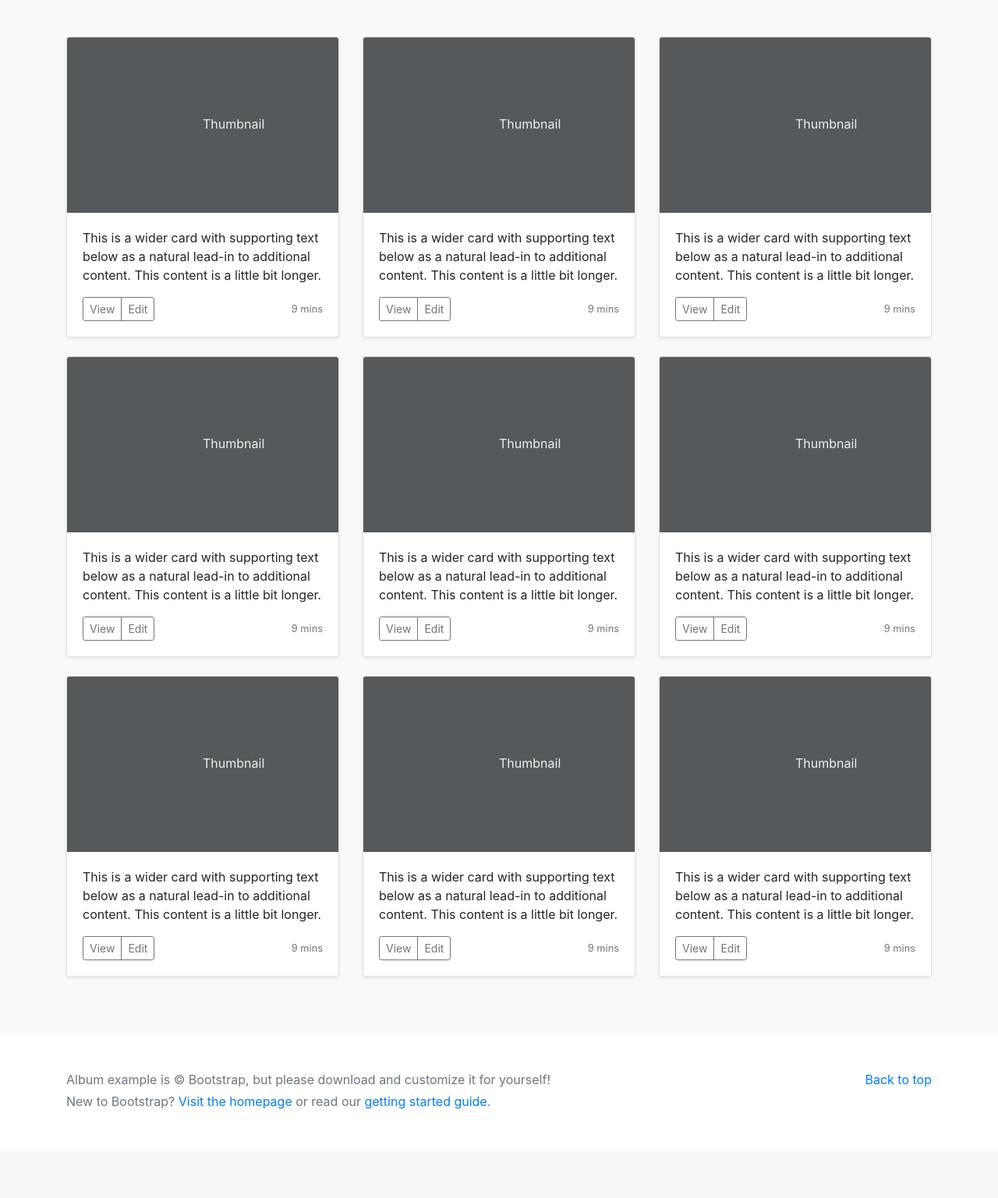
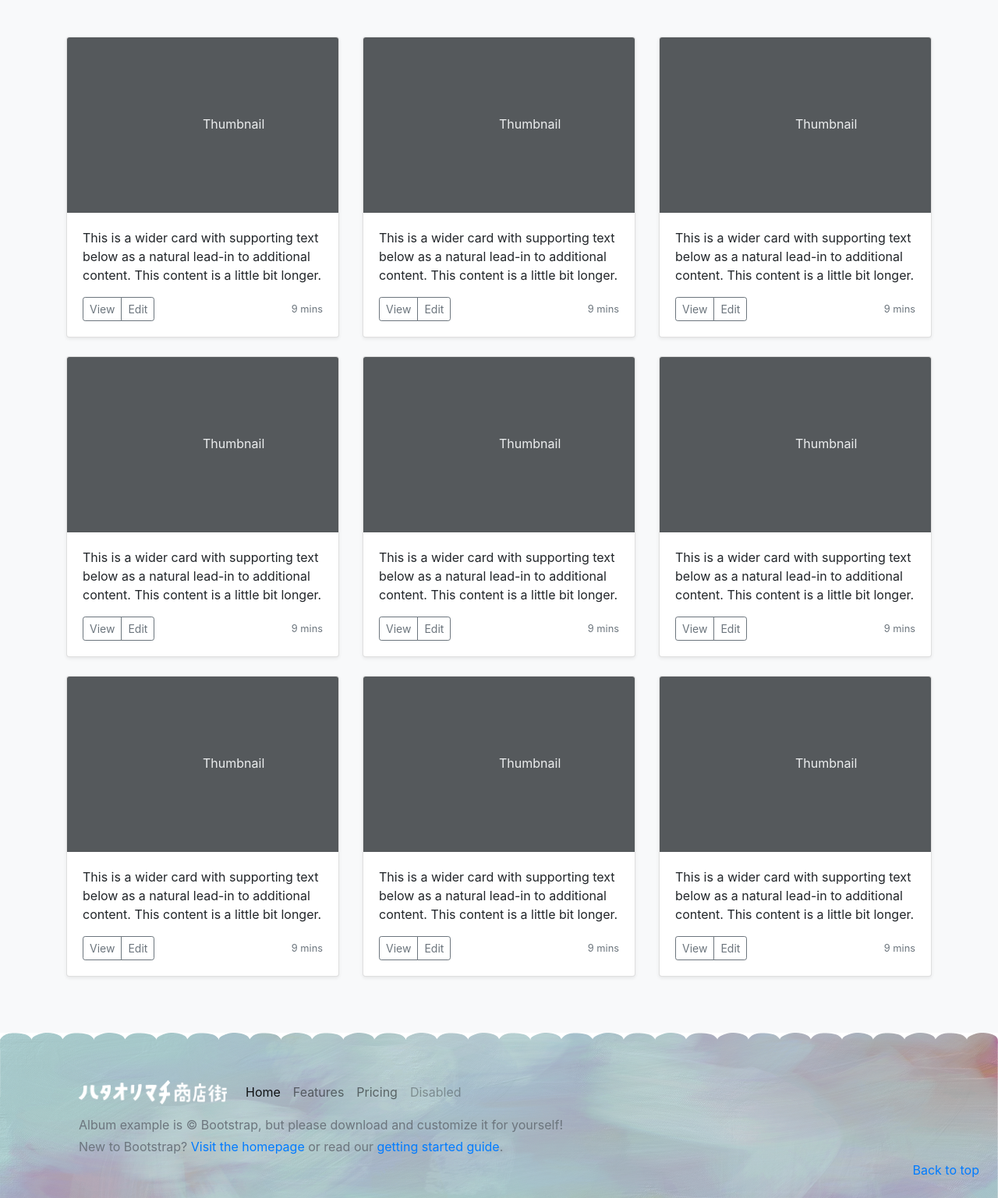
Before and after one commit to ka2yuki/static_sass_site, a PHP site: page / in a window 1280 px wide. Shown: the part 801-2338 px from the top of the page at 78% size. Before the commit the page ends 2224 px from the top, so only its background shows below. Run offline with PHP 8.4, Linux system fonts and the light colour scheme.

Commit message:
Done: Header.fixed, Footer.basic.create!

```diff
--- a/css/main.css
+++ b/css/main.css
@@ -37,7 +37,8 @@ header {
       height: 100%;
       width: 96%; }
       header .wrap .contents-on-video .header-content-base h1 {
-        position: absolute; }
+        position: absolute;
+        padding: 2rem 1rem; }
         header .wrap .contents-on-video .header-content-base h1 img {
           width: 92px; }
       header .wrap .contents-on-video .header-content-base .center-content {
@@ -104,8 +105,16 @@ section {
 
 footer {
   padding-top: 3rem;
-  padding-bottom: 3rem; }
-  footer p {
+  padding-bottom: 3rem;
+  background: url("../assets/img/footer-bg.png");
+  background-size: cover; }
+  footer .container p {
     margin-bottom: 0.25rem; }
+  footer .container .footer-log-img {
+    width: 190px; }
+  footer .container .footer-content {
+    padding: 0.1rem 1rem; }
+  footer .bk-top {
+    margin: auto 1.5rem; }
 
 /*# sourceMappingURL=main.css.map */
--- a/index.html
+++ b/index.html
@@ -10,17 +10,18 @@
   <link rel="stylesheet" href="css/main.css">
 </head>
 <body>
+
   <!-- Header -->
   <header>
     <div class="overlay-yokojima"></div>
     <!-- 動画背景 -->
     <div class="wrap">
       <!-- 背景用の動画ファイル -->
-      <video id="bg-video" src="assets/kv-movie.mp4" poster="poster.jpg" autoplay ></video>
+      <video id="bg-video" src="assets/kv-movie.mp4" poster="poster.jpg" autoplay  ></video>
       <!-- 背景の上に表示させたいコンテンツ -->
       <div class="contents-on-video">
         <div class="header-content-base">
-          <h1><img id="header-logo" src="assets/img/logo.png" alt="ハタオリマチ商店街"></h1>
+          <h1 id="header-logo"><img src="assets/img/logo.png" alt="ハタオリマチ商店街"></h1>
           <div class="center-content">
             <img src="assets/img/kv.png" alt="ハタオリマチ商店街 in 山梨県富士山">
           </div>
@@ -33,12 +34,10 @@
     </div>
   </header>
 
-
   <!-- Main Contents -->
-  <!-- <main role="main"> -->
+  <main role="main">
     <div class="album py-5 bg-light">
       <div class="container">
-
         <div class="row">
           <div class="col-md-4">
             <div class="card mb-4 shadow-sm">
@@ -180,21 +179,44 @@
         </div>
       </div>
     </div>
-  <!-- </main> -->
+  </main>
 
   <!-- Footer -->
   <footer class="text-muted">
     <div class="container">
-      <p class="float-right">
-        <a href="#">Back to top</a>
-      </p>
+      <nav class="navbar navbar-expand-lg navbar-light">
+        <a class="navbar-brand" href="#">
+          <img src="/assets/img/footer-logo.png" class="footer-log-img d-inline-block align-top" alt="ハタオリマチロゴ">
+        </a>
+        <button class="navbar-toggler" type="button" data-toggle="collapse" data-target="#navbarNav" aria-controls="navbarNav" aria-expanded="false" aria-label="Toggle navigation">
+          <span class="navbar-toggler-icon"></span>
+        </button>
+        <div class="collapse navbar-collapse" id="navbarNav">
+          <ul class="navbar-nav">
+            <li class="nav-item active">
+              <a class="nav-link" href="#">Home <span class="sr-only">(current)</span></a>
+            </li>
+            <li class="nav-item">
+              <a class="nav-link" href="#">Features</a>
+            </li>
+            <li class="nav-item">
+              <a class="nav-link" href="#">Pricing</a>
+            </li>
+            <li class="nav-item">
+              <a class="nav-link disabled" href="#">Disabled</a>
+            </li>
+          </ul>
+        </div>
+      </nav>
+      <div class="footer-content">
         <p>Album example is &copy; Bootstrap, but please download and customize it for yourself!</p>
         <p>New to Bootstrap? <a href="https://getbootstrap.com/">Visit the homepage</a> or read our <a href="../getting-started/introduction/">getting started guide</a>.</p>
       </div>
+    </div>
+    <div class="bk-top float-right">
+      <a href="#">Back to top</a>
+    </div>
   </footer>
-
-  <!-- sepalate HTML file TEST -->
-  <!-- <div id="box"></div> -->
 
   <!-- Optional JavaScript -->
   <!-- jQuery first, then Popper.js, then Bootstrap JS -->
@@ -203,6 +225,8 @@
   <script src="https://stackpath.bootstrapcdn.com/bootstrap/4.5.0/js/bootstrap.min.js" integrity="sha384-OgVRvuATP1z7JjHLkuOU7Xw704+h835Lr+6QL9UvYjZE3Ipu6Tp75j7Bh/kR0JKI" crossorigin="anonymous"></script>
 </body>
 
+<!-- sepalate HTML file TEST -->
+<!-- <div id="box"></div> -->
 <!-- <script>
 	var xhr = new XMLHttpRequest(),
 		method = "GET",
--- a/sass/_header-movie.sass
+++ b/sass/_header-movie.sass
@@ -31,6 +31,7 @@
     // logo
     h1
       position: absolute
+      padding: 2rem 1rem
       img
         width: 92px
     // center Content
--- a/sass/main.sass
+++ b/sass/main.sass
@@ -12,9 +12,11 @@ header
     // position: relative
     #bg-video
       @include bg-video
+    // Content
     .contents-on-video
       @include contents-on-video
       @include mouse-anime-4(12px, 4px, 43px, 2px)
+      // padding: 2rem 1rem
       a.mouse-scroll
         position: absolute
         bottom: 18px
@@ -31,5 +33,14 @@ section
 footer
   padding-top: 3rem
   padding-bottom: 3rem
-  p
-    margin-bottom: .25rem
+  background: url("../assets/img/footer-bg.png")
+  background-size: cover
+  .container
+    p
+      margin-bottom: .25rem
+    .footer-log-img
+      width: 190px
+    .footer-content
+      padding: .1rem 1rem
+  .bk-top
+    margin: auto 1.5rem
```
Also changed, not shown: assets/img/footer-bg.png (added), assets/img/footer-logo.png (added), 1 other file. Lines whose indentation alone changed are shown as unchanged.
